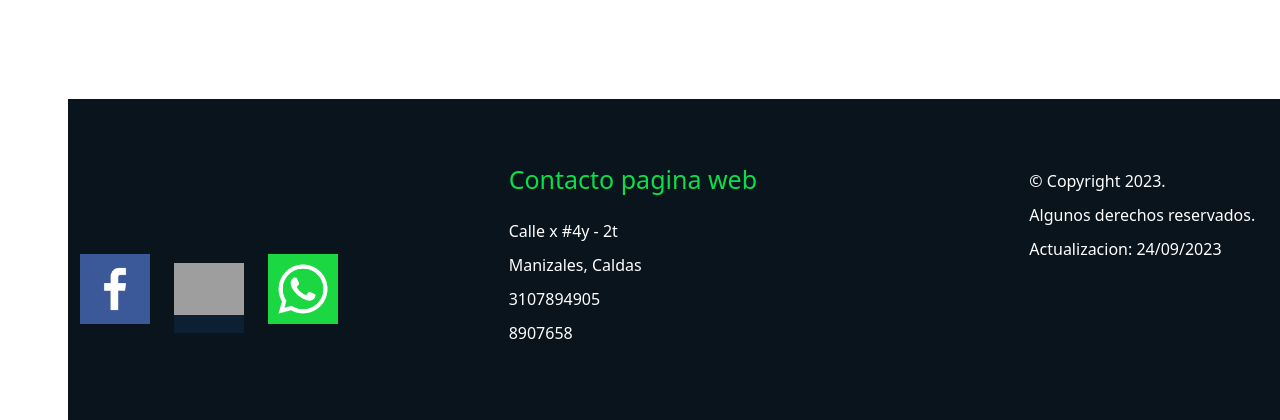
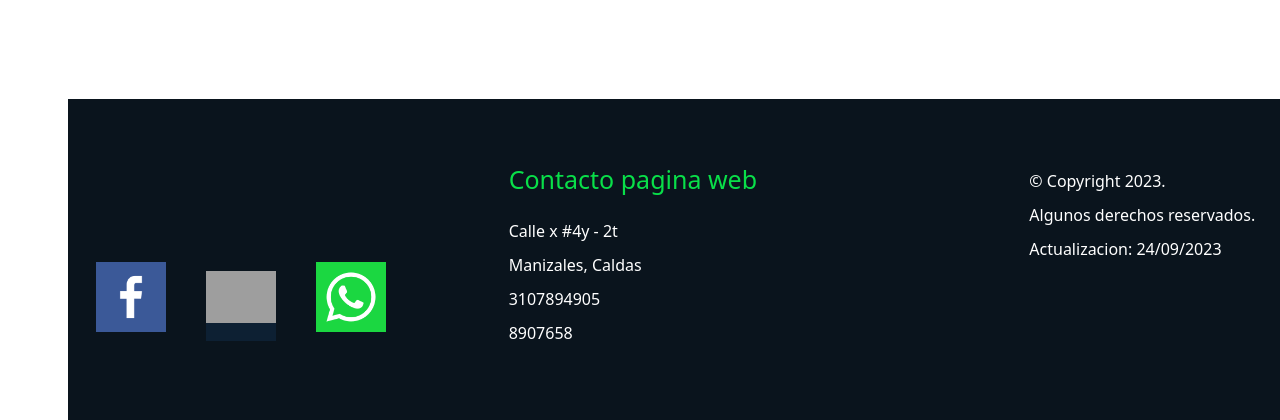
Before and after one commit to Demuniano/Patos_Studios_proy, a Laravel app: page / in a window 1280 px wide. Shown: the part 1497-1917 px from the top of the page. Run offline with Laravel 10, Linux system fonts and the light colour scheme; grey boxes are pictures that could not be loaded.

Commit message:
padding icons

```diff
--- a/resources/views/home/home.blade.php
+++ b/resources/views/home/home.blade.php
@@ -145,13 +145,13 @@
         <div class="grupo-1">
             <div class="box container">
                 <div class="red-social">
-                    <a href="https://www.facebook.com/profile.php?id=100092607999343" class="fa fa-facebook" target="_blank">
+                    <a href="https://www.facebook.com/profile.php?id=100092607999343" class="fa fa-facebook ms-3 mt-2" target="_blank">
                       <img src="{{asset('/images/socialMedia/facebook.png')}}" alt="Icono de facebook">
                     </a>
-                    <a href="https://www.instagram.com/patosvapes/?hl=es" class="fa fa-instagram" target="_blank">
+                    <a href="https://www.instagram.com/patosvapes/?hl=es" class="fa fa-instagram ms-3 mt-2" target="_blank">
                       <img src="{{asset('/images/socialMedia/insta1.png')}}" alt="Icono de instagram">
                     </a>
-                    <a href="http://wa.me/573227693393" class="fa fa-twitter" target="_blank">
+                    <a href="http://wa.me/573227693393" class="fa fa-twitter ms-3 mt-2" target="_blank">
                       <img src="{{asset('/images/socialMedia/watsap.png')}}" alt="Icono de watsap">
                     </a>
                 </div>
```
